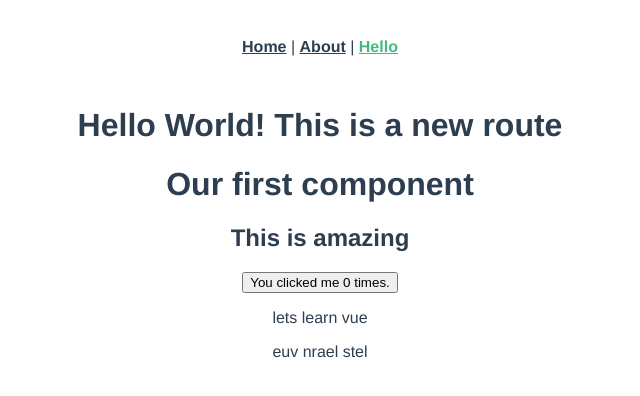
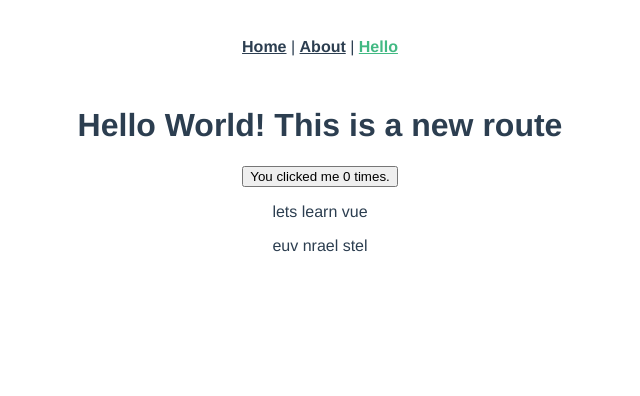
Before and after one commit to Adam-Collier/vue-demo, a Vue app: page /hello in a window 1280 px wide. Shown: the top 396 px of the page, without its empty margins (320-960 px from the left). Built offline with nearby package versions, Linux system fonts and the light colour scheme.

Commit message:
v-if and v-else added

```diff
--- a/src/views/Hello.vue
+++ b/src/views/Hello.vue
@@ -1,9 +1,8 @@
-
 <template>
   <div>
     <h1>Hello World! This is a new route</h1>
-    <MyFirstComponent/>
-    <ButtonComponent/>
+    <MyFirstComponent v-if="showFirst"/>
+    <ButtonComponent v-else />
     <p>{{ message }}</p>
     <p>{{ reversedMessage }}</p>
   </div>
@@ -14,10 +13,12 @@ import MyFirstComponent from "@/components/MyFirstComponent";
 import ButtonComponent from "@/components/ButtonComponent";
 
 export default {
+  name: "Hello",
   data: function() {
     return {
       count: 0,
-      message: "lets learn vue"
+      message: "lets learn vue",
+      showFirst: false
     };
   },
   components: {
```
